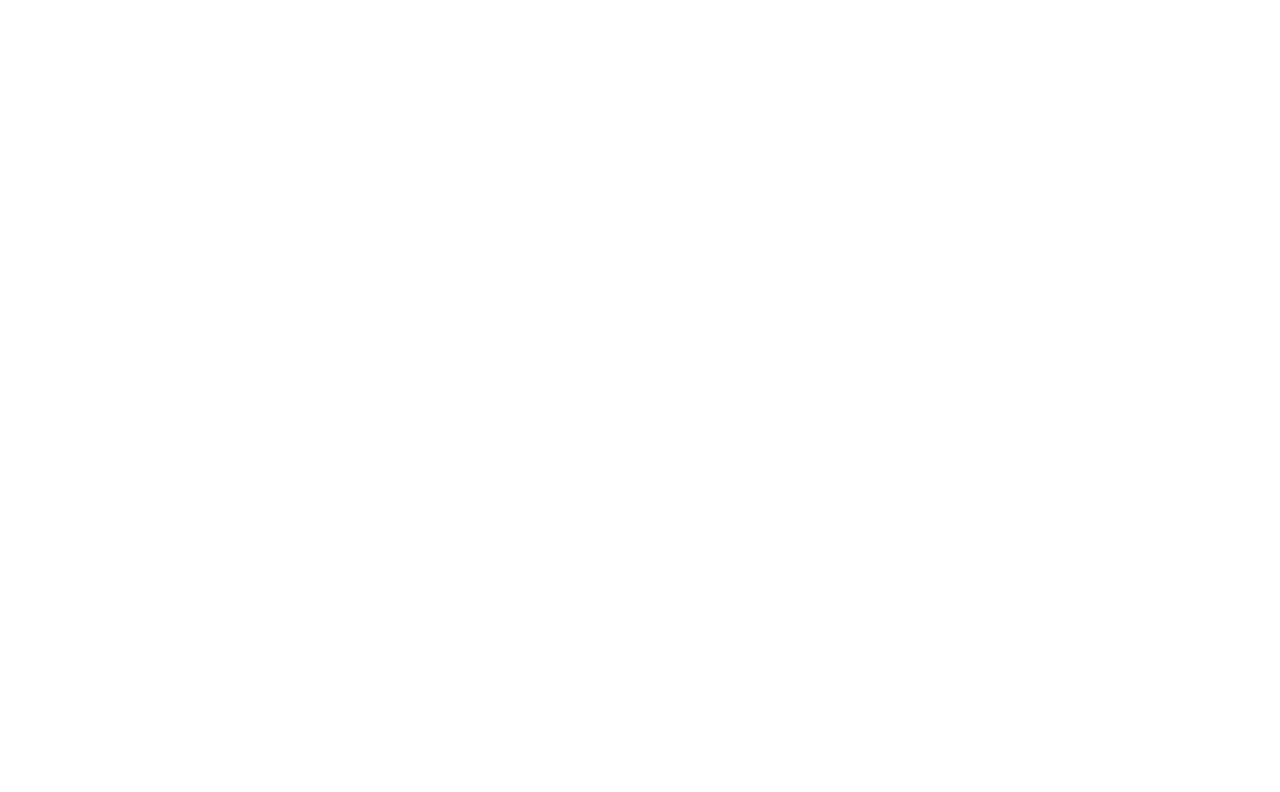
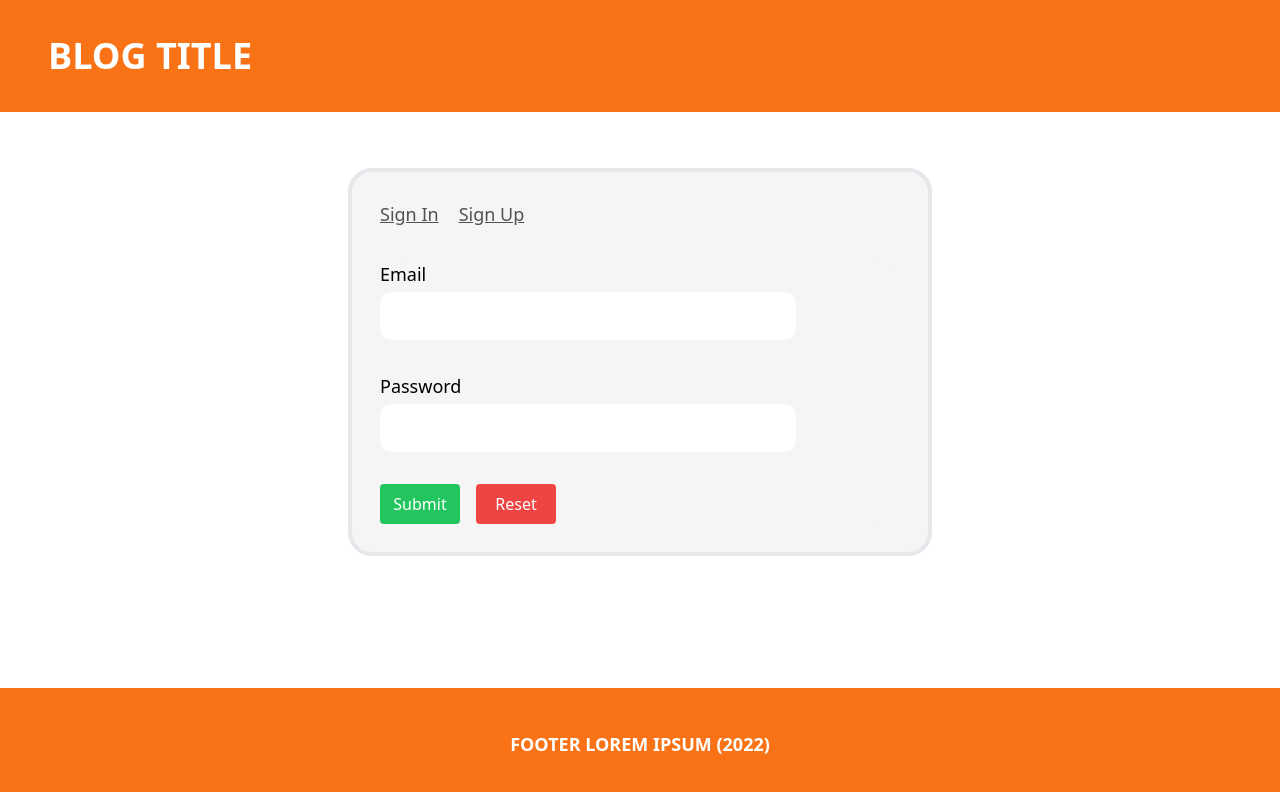
Before and after one commit to dmtryiudin/blog-client, a React (Create React App) app: page /auth/signin in a window 1280 px wide. Before the commit this address had no page. Shown: the top 792 px of the page. Built offline with nearby package versions, Linux system fonts and the light colour scheme.

Commit message:
improved auth component using react-router

```diff
--- a/src/App.js
+++ b/src/App.js
@@ -10,7 +10,7 @@ function App() {
       <BrowserRouter>
           <Routes>
               <Route path="/" element={ <Layout /> }>
-                  <Route path="/auth" element={ <Auth/> } />
+                  <Route path="/auth/*" element={ <Auth/> } />
               </Route>
           </Routes>
       </BrowserRouter>
--- a/src/components/AuthForm.jsx
+++ b/src/components/AuthForm.jsx
@@ -30,12 +30,13 @@ const AuthForm = () => {
         e.preventDefault()
 
         await auth.login(authData)
+        clearForm()
 
     }
 
     return (
-        <div className="bg-neutral-100 rounded-xl w-1/2 p-2.5 border-2 border-neutral-200">
-            <form className="p-3 w-4/5 space-y-8 flex flex-col" onSubmit={formSubmitHandler}>
+        <div className="bg-neutral-100 rounded-3xl">
+            <form className="w-4/5 space-y-8 flex flex-col" onSubmit={formSubmitHandler}>
                 <InputWithCaption caption="Email" changeHandler={setEmail} inputValue={authData.email} type="email"/>
                 <InputWithCaption caption="Password" changeHandler={setPassword} inputValue={authData.password} type="password"/>
                 <div className="w-44 flex justify-between">
--- a/src/components/SignUpForm.jsx
+++ b/src/components/SignUpForm.jsx
@@ -18,6 +18,7 @@ const SignUpForm = () => {
     async function formSubmitHandler(e){
         e.preventDefault()
         auth.signUp(signUpData)
+        clearForm()
     }
 
     function setField(field, value){
@@ -38,8 +39,8 @@ const SignUpForm = () => {
     }
 
     return (
-        <div className="bg-neutral-100 rounded-xl w-1/2 p-2.5 border-2 border-neutral-200">
-            <form className="p-3 w-4/5 space-y-8 flex flex-col" onSubmit={formSubmitHandler}>
+        <div className="bg-neutral-100 rounded-3xl">
+            <form className="w-4/5 space-y-8 flex flex-col" onSubmit={formSubmitHandler}>
                 <InputWithCaption
                     caption="Email"
                     type="email"
--- a/src/pages/Auth.jsx
+++ b/src/pages/Auth.jsx
@@ -1,6 +1,22 @@
+import AuthForm from "../components/AuthForm";
+import SignUpForm from "../components/SignUpForm";
+import {Link, Navigate, redirect, Route, Routes} from "react-router-dom";
+import {useEffect} from "react";
+
 const Auth = () => {
+
     return (
-        <h1>auth</h1>
+        <div className="bg-neutral-100 rounded-3xl w-1/2 mx-auto border-gray-200 border-4 p-7">
+            <nav className="flex w-full space-x-5 mb-8">
+                <Link to="signin" className="font-bold underline font-sans font-normal text-lg text-neutral-600 hover:text-neutral-400">Sign In</Link>
+                <Link to="signup" className="font-bold underline font-sans font-normal text-lg text-neutral-600 hover:text-neutral-400">Sign Up</Link>
+            </nav>
+            <Routes>
+                <Route index path="/signin" element={<AuthForm/>} />
+                <Route path="/signup" element={<SignUpForm/>} />
+                <Route path="*" element={<Navigate to="signin" replace />} />
+            </Routes>
+        </div>
     )
 }
 
--- a/src/pages/Layout.jsx
+++ b/src/pages/Layout.jsx
@@ -1,16 +1,17 @@
 import { Outlet } from "react-router-dom";
 import HeaderComponent from "../components/HeaderComponent";
 import FooterComponent from "../components/FooterComponent";
+import AuthForm from "../components/AuthForm";
 
 const Layout = () => {
     return (
-        <div className="flex flex-col min-h-full">
+        <div className="flex flex-col min-h-screen">
             <HeaderComponent />
-                <div className="flex-auto">
-                    <div className="container">
-                        <Outlet />
-                    </div>
+            <div className="flex-auto">
+                <div className="container mx-auto p-14">
+                    <Outlet />
                 </div>
+            </div>
             <FooterComponent />
         </div>
     )
```
